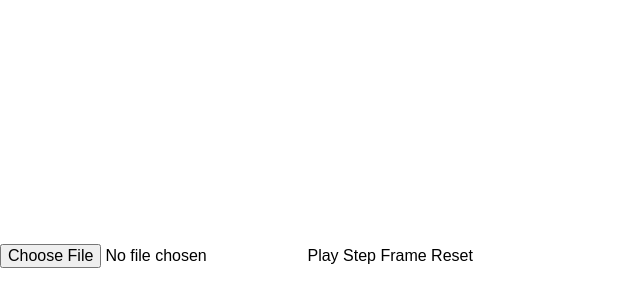
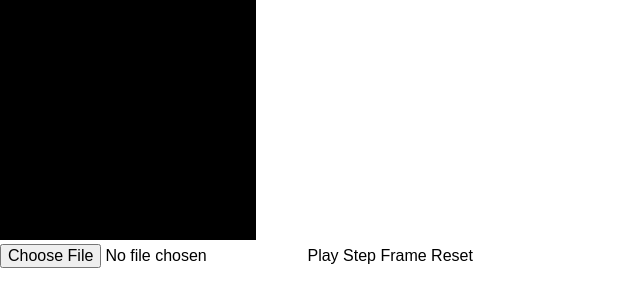
Before and after one commit to kingcons/nescavation, a website with bundled scripts: page app/index.html in a window 1280 px wide. Shown: the whole page, without its empty margins (0-640 px from the left). Built offline with nearby package versions, Linux system fonts and the light colour scheme; files whose address does not match are found by name; what enumify would draw is missing.

Commit message:
On the road to canvas things.

```diff
--- a/src/js/controllers/app.js
+++ b/src/js/controllers/app.js
@@ -23,10 +23,17 @@ class AppController {
   }
 
   init () {
+    this.initScreen();
     this.romLoadHandler();
     this.playPauseHandler();
     this.stepHandler();
     this.stepFrameHandler();
+  }
+
+  initScreen () {
+    let context = this.screen.getContext('2d');
+    context.fillStyle = 'black';
+    context.fillRect(0, 0, 256, 240);
   }
 
   swapCartridge () {
--- a/src/sass/main.scss
+++ b/src/sass/main.scss
@@ -8,6 +8,9 @@
 .nes-window {
     background-color: $blue;
     min-width: 300px;
+    .nes-screen {
+        margin: auto;
+    }
 }
 
 .nes-controls {
@@ -16,11 +19,12 @@
 }
 
 .nes-disassembly {
-    max-width: 50%;
+    min-height: 650px;
+    width: 30%;
+    max-width: 425px;
     background-color: $black;
+  .disasm-table {
+      background-color: $black;
+      color: $green;
+  }
 }
-
-.disasm-table {
-    background-color: $black;
-    color: $green;
-}
```
